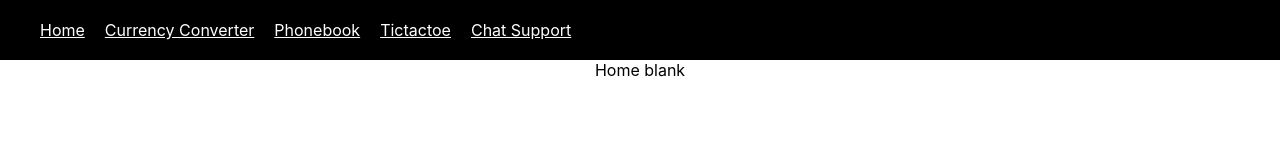
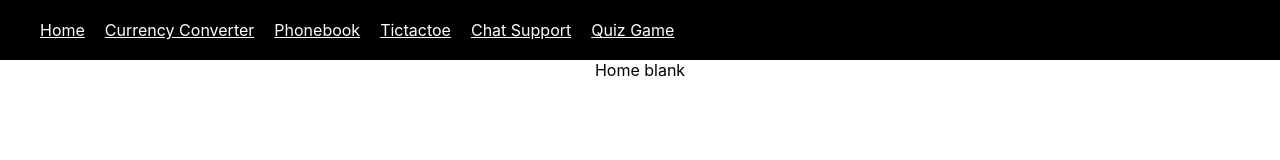
Before and after one commit to kishoreankit95/react, a React (Create React App) app in the folder reactmodules/: page / in a window 1280 px wide. Shown: the top 160 px of the page. Built offline with nearby package versions, Linux system fonts and the light colour scheme.

Commit message:
quiz component

```diff
--- a/reactmodules/src/App.js
+++ b/reactmodules/src/App.js
@@ -6,6 +6,7 @@ import Navbar from './home/Navbar';
 import Home from './home/index';
 import Box from './tictactoe/Box';
 import Chat from './chatSupport/Chat';
+import Display from './quizGame/Display';
 
 function App() {
   return (
@@ -19,6 +20,7 @@ function App() {
           <Route exact path="/currconv" element={<Converter/>} />
           <Route exact path="/tictactoe" element={<Box/>} />
           <Route exact path="/chatsupport" element={<Chat/>} />
+          <Route exact path="/quizgame" element={<Display/>} />
         </Routes>
       </div>
     </div>
--- a/reactmodules/src/home/Navbar.js
+++ b/reactmodules/src/home/Navbar.js
@@ -9,6 +9,7 @@ function Navbar() {
             <div className='link'><Link to="./phonebook">Phonebook</Link></div>
             <div className='link'><Link to="./tictactoe">Tictactoe</Link></div>
             <div className='link'><Link to="./chatsupport">Chat Support</Link></div>
+            <div className='link'><Link to="./quizgame">Quiz Game</Link></div>
         </div>
     )
 }
```
